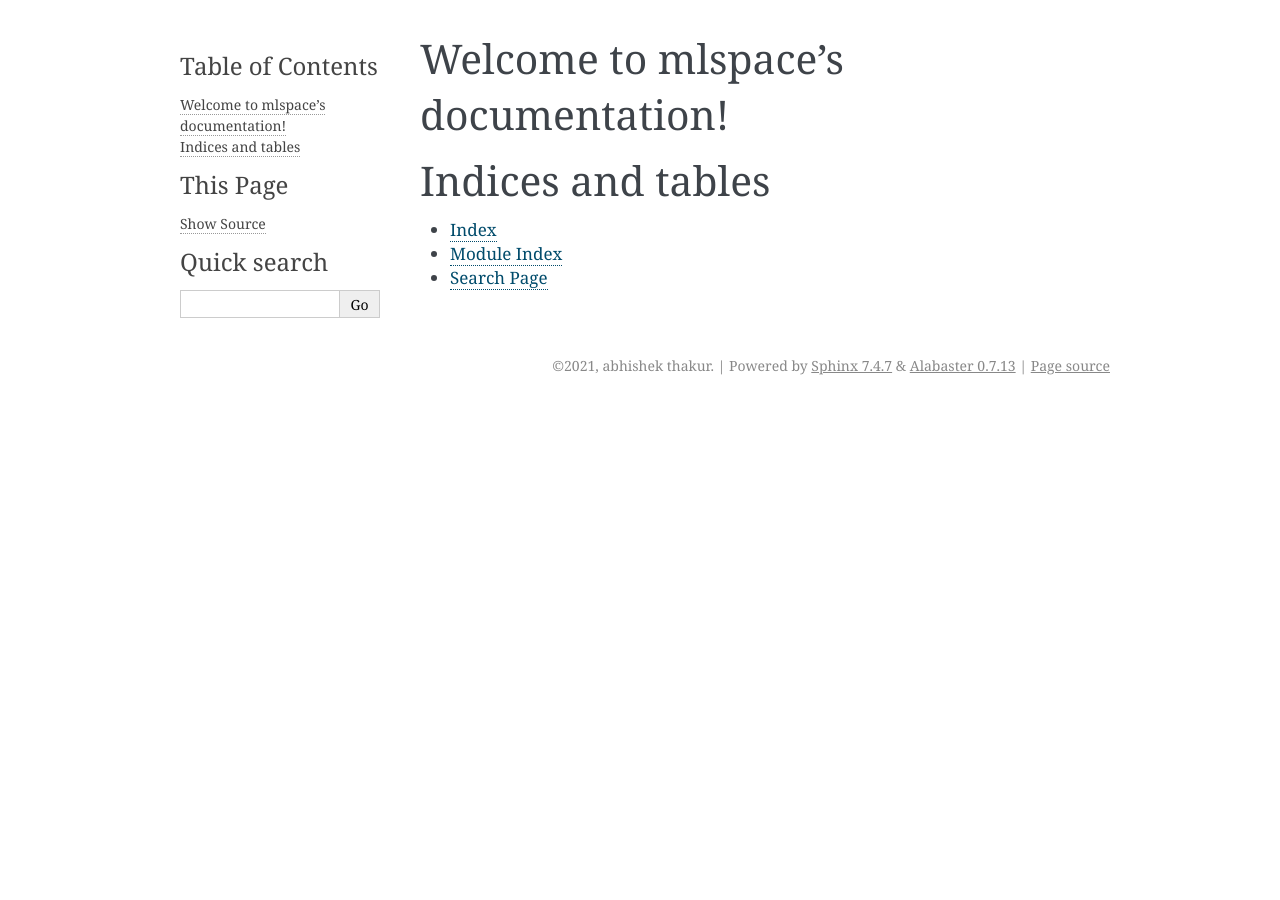
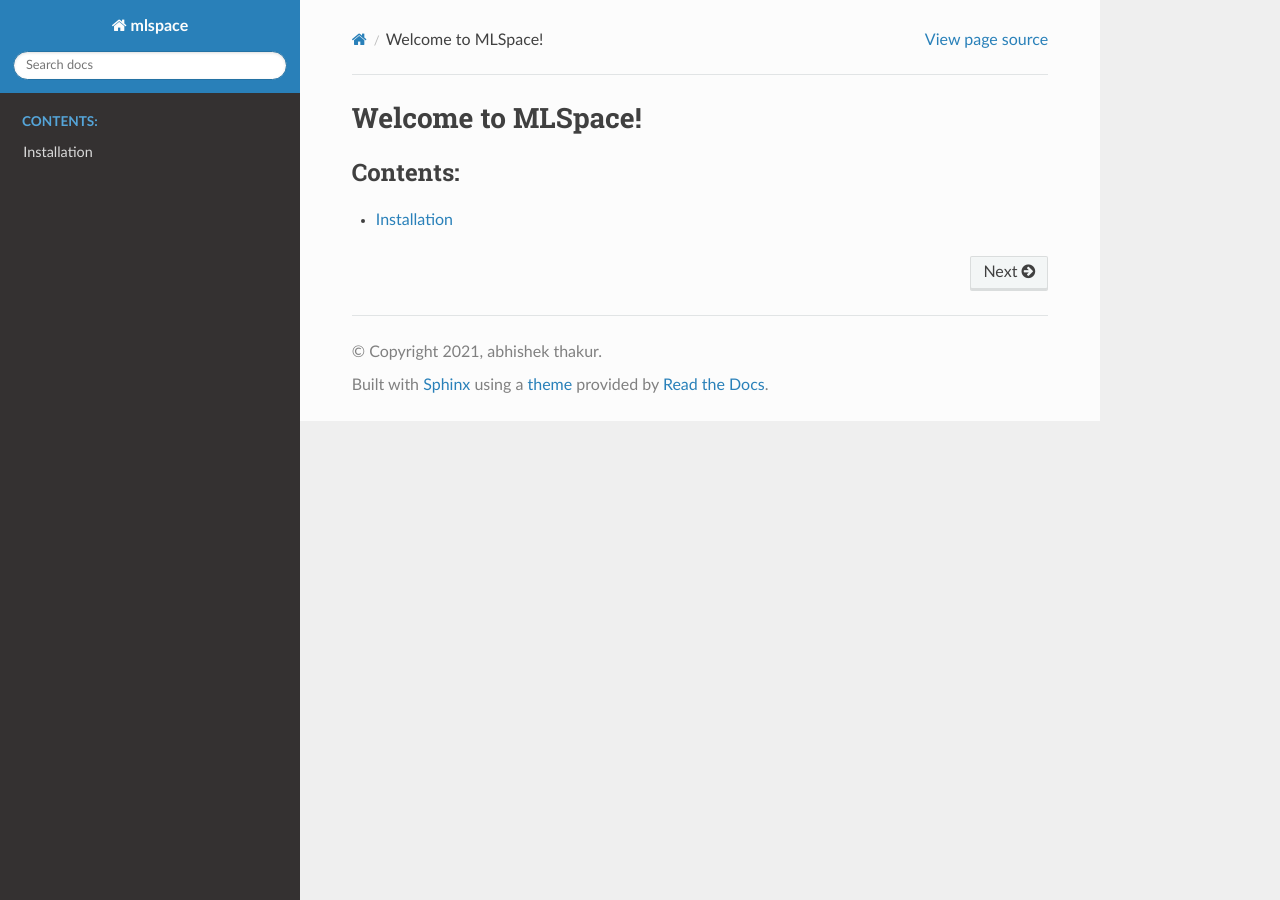
Before and after one commit to abhishekkrthakur/mlspace, a Sphinx documentation site: the page built from docs/index.rst, in a window 1280 px wide. Built offline with Sphinx 7.4.7 and the Read the Docs theme 2.0.0, drawn with Linux system fonts in a browser that asks for light colours.

Commit message:
start docs

```diff
--- a/docs/conf.py
+++ b/docs/conf.py
@@ -43,7 +43,7 @@ exclude_patterns = ["_build", "Thumbs.db", ".DS_Store"]
 # The theme to use for HTML and HTML Help pages.  See the documentation for
 # a list of builtin themes.
 #
-html_theme = "alabaster"
+html_theme = "sphinx_rtd_theme"
 
 # Add any paths that contain custom static files (such as style sheets) here,
 # relative to this directory. They are copied after the builtin static files,
--- a/docs/index.rst
+++ b/docs/index.rst
@@ -3,18 +3,11 @@
    You can adapt this file completely to your liking, but it should at least
    contain the root `toctree` directive.
 
-Welcome to mlspace's documentation!
+Welcome to MLSpace!
 ===================================
 
 .. toctree::
    :maxdepth: 2
    :caption: Contents:
 
-
-
-Indices and tables
-==================
-
-* :ref:`genindex`
-* :ref:`modindex`
-* :ref:`search`
+   installation
```
Also changed, not shown: docs/installation.rst (added, +11 -0 lines).
